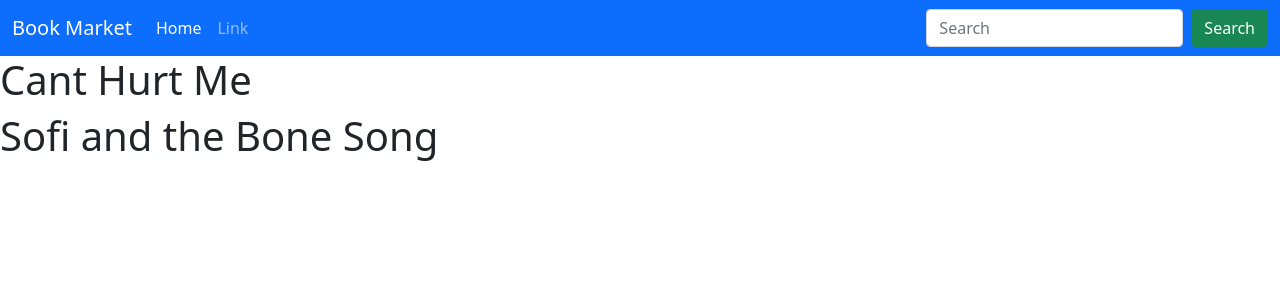
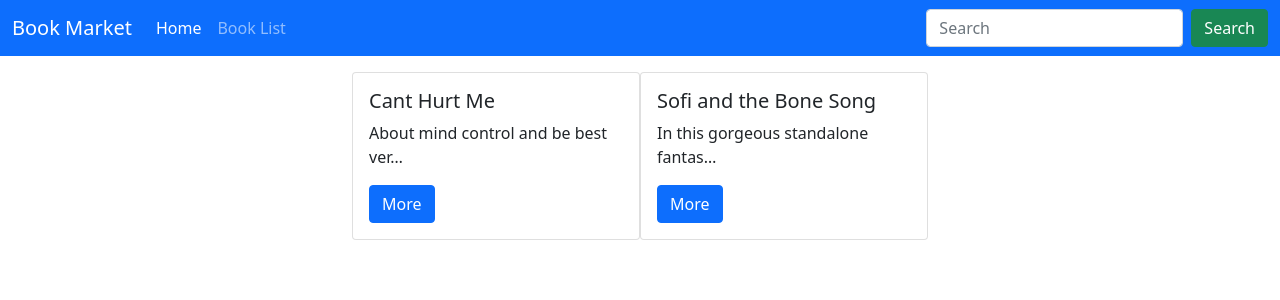
Before and after one commit to radman1007/Django-Book-Store, a Django app: template books/templates/book_list.html in a window 1280 px wide. Shown: the top 300 px of the page. Run offline with Django 4.2, Linux system fonts and the light colour scheme; the template is opened without the code that fills it: values that come from a table or form of the project are taken from there, others are empty; data comes from the database, SQL or seed files in the repository; both versions use the stored data as it was after the commit; parts of the project's set-up code (start-up, migrations or seed data) failed here and were passed over.

Commit message:
add card for book list

```diff
--- a/books/templates/book_list.html
+++ b/books/templates/book_list.html
@@ -1,9 +1,16 @@
 {% extends "_base.html" %}
 {% block page_title %}لیست کتاب ها{% endblock page_title %}
 {% block content %}
+<div class="d-flex justify-content-center mt-3">
     {% for book in books %}
-    <div class="cart">
-        <h1>{{ book.title }}</h1>
-    </div>
+        <div class="card" style="width: 18rem;">
+            {% comment %} <img class="card-img-top" src="..." alt="Card image cap"> {% endcomment %}
+            <div class="card-body">
+            <h5 class="card-title">{{ book.title }}</h5>
+            <p class="card-text">{{ book.description|truncatechars_html:35 }}</p>
+            <a href="#" class="btn btn-primary">More</a>
+            </div>
+        </div>
     {% endfor %}
+</div>
 {% endblock content %}
--- a/templates/_base.html
+++ b/templates/_base.html
@@ -19,7 +19,7 @@
                 <a class="nav-link active" aria-current="page" href="{% url "home" %}">Home</a>
               </li>
               <li class="nav-item">
-                <a class="nav-link" href="#">Link</a>
+                <a class="nav-link" href="{% url "book_list" %}">Book List</a>
               </li>
             </ul>
             <form class="d-flex">
```
Also changed, not shown: db.sqlite3.
